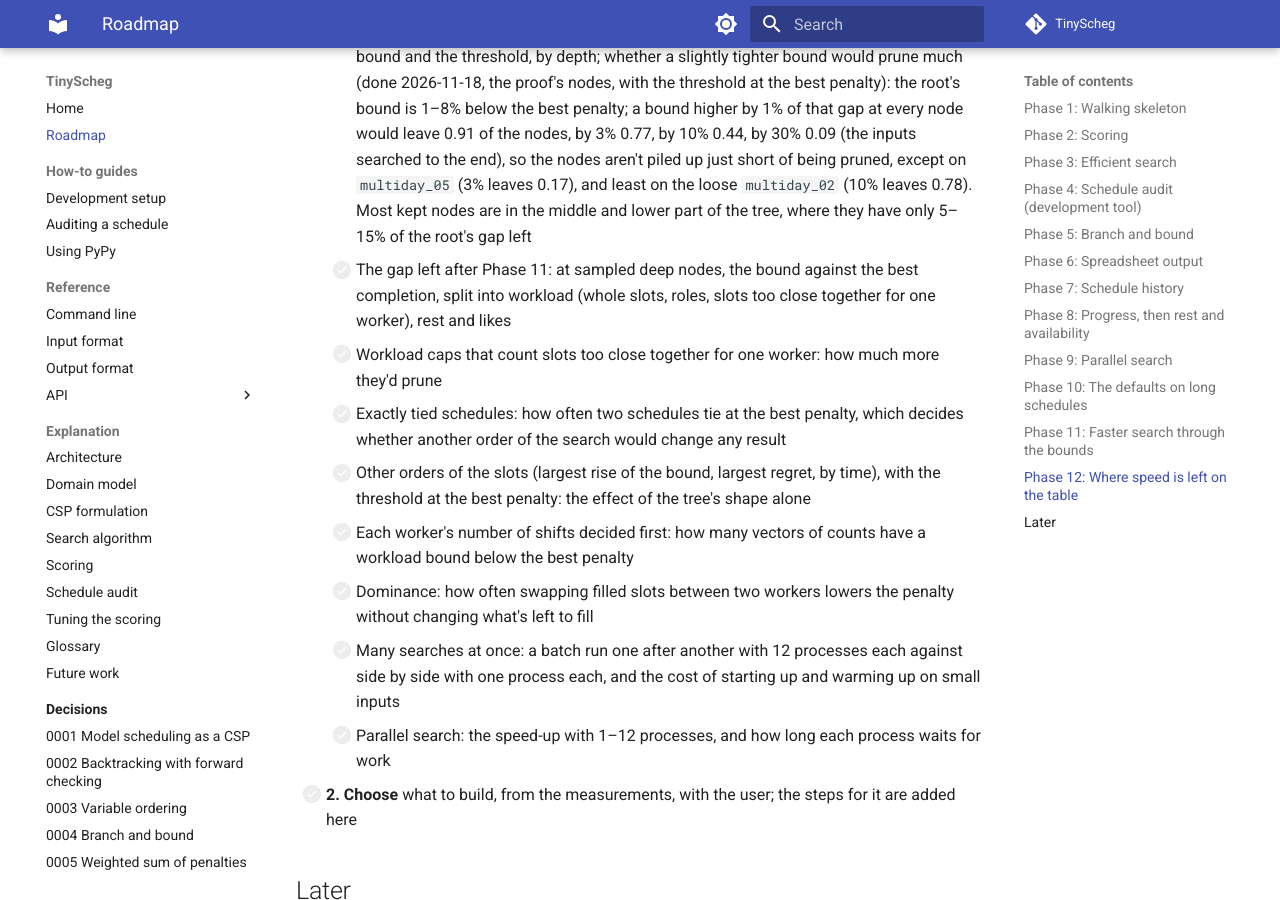
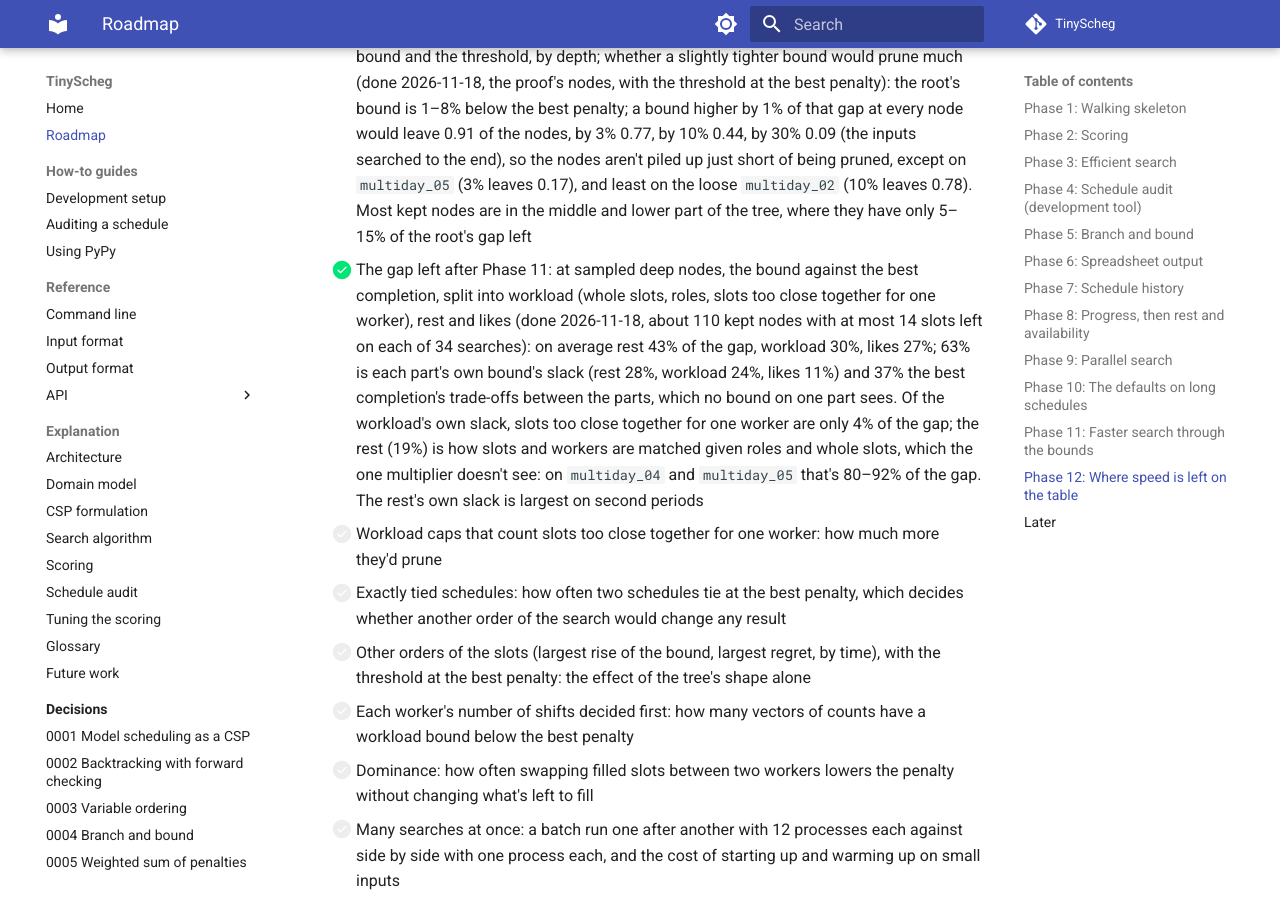
Before and after one commit to 3-kids-wearing-a-trenchcoat/TinyScheg, an MkDocs documentation site: the page built from docs/roadmap.md, in a window 1280 px wide and 900 px high, scrolled down 11153 px. Built offline with MkDocs 1.6.1 and Material for MkDocs 9.7.7, drawn with Linux system fonts in a browser that asks for light colours; comment, search, counter and statistics services are not loaded.

Commit message:
Roadmap: Phase 12 measurement 4 done, the gap left after Phase 11 split up
Co-Authored-By: Claude Opus 5.5 <noreply@anthropic.com>
Claude-Session: https://claude.ai/code/session_01F2KXFtMmJjZXRnwpgjXXPB

```diff
--- a/docs/roadmap.md
+++ b/docs/roadmap.md
@@ -376,8 +376,14 @@ and conclusions are reported to the user.
       the nodes aren't piled up just short of being pruned, except on `multiday_05` (3% leaves 0.17), and least on the
       loose `multiday_02` (10% leaves 0.78). Most kept nodes are in the middle and lower part of the tree, where they
       have only 5–15% of the root's gap left
-    - [ ] The gap left after Phase 11: at sampled deep nodes, the bound against the best completion, split into
-      workload (whole slots, roles, slots too close together for one worker), rest and likes
+    - [x] The gap left after Phase 11: at sampled deep nodes, the bound against the best completion, split into
+      workload (whole slots, roles, slots too close together for one worker), rest and likes (done 2026-11-18, about
+      110 kept nodes with at most 14 slots left on each of 34 searches): on average rest 43% of the gap, workload
+      30%, likes 27%; 63% is each part's own bound's slack (rest 28%, workload 24%, likes 11%) and 37% the best
+      completion's trade-offs between the parts, which no bound on one part sees. Of the workload's own slack,
+      slots too close together for one worker are only 4% of the gap; the rest (19%) is how slots and workers are
+      matched given roles and whole slots, which the one multiplier doesn't see: on `multiday_04` and `multiday_05`
+      that's 80–92% of the gap. The rest's own slack is largest on second periods
     - [ ] Workload caps that count slots too close together for one worker: how much more they'd prune
     - [ ] Exactly tied schedules: how often two schedules tie at the best penalty, which decides whether another
       order of the search would change any result
```
